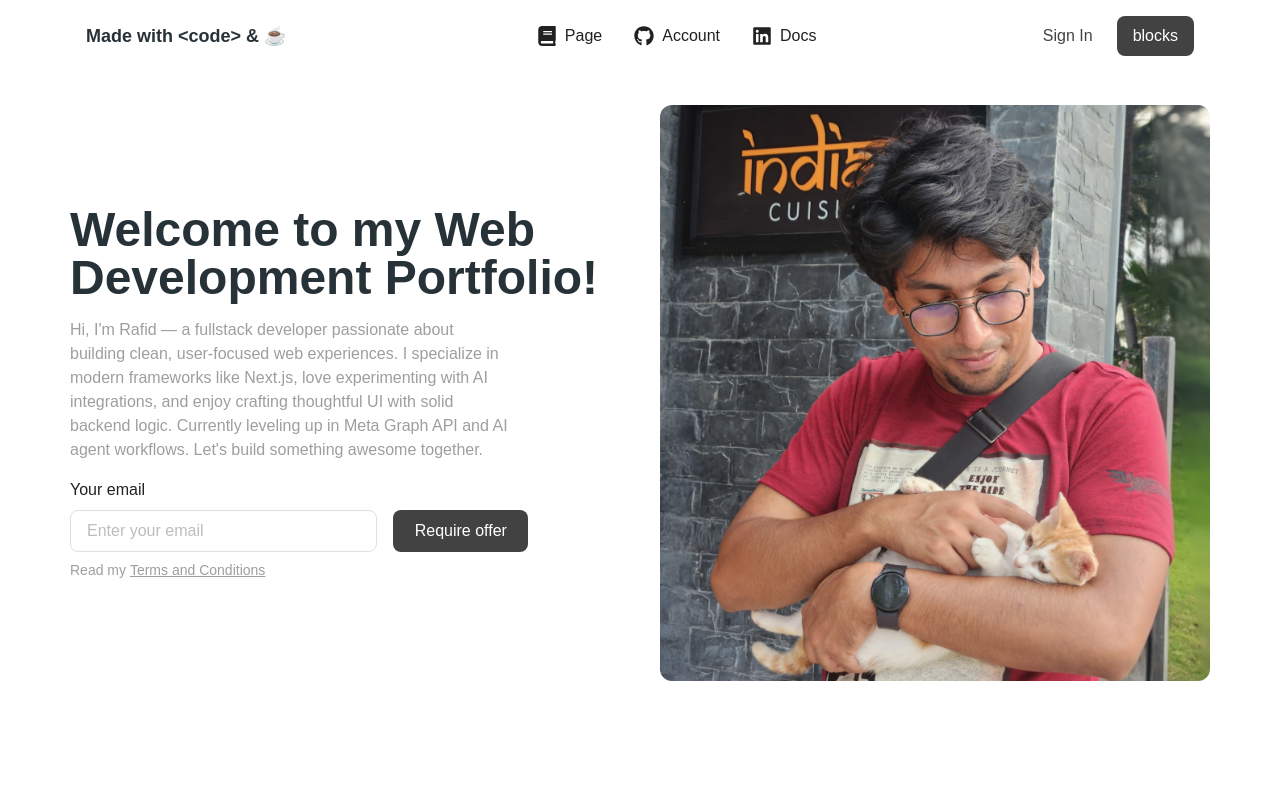
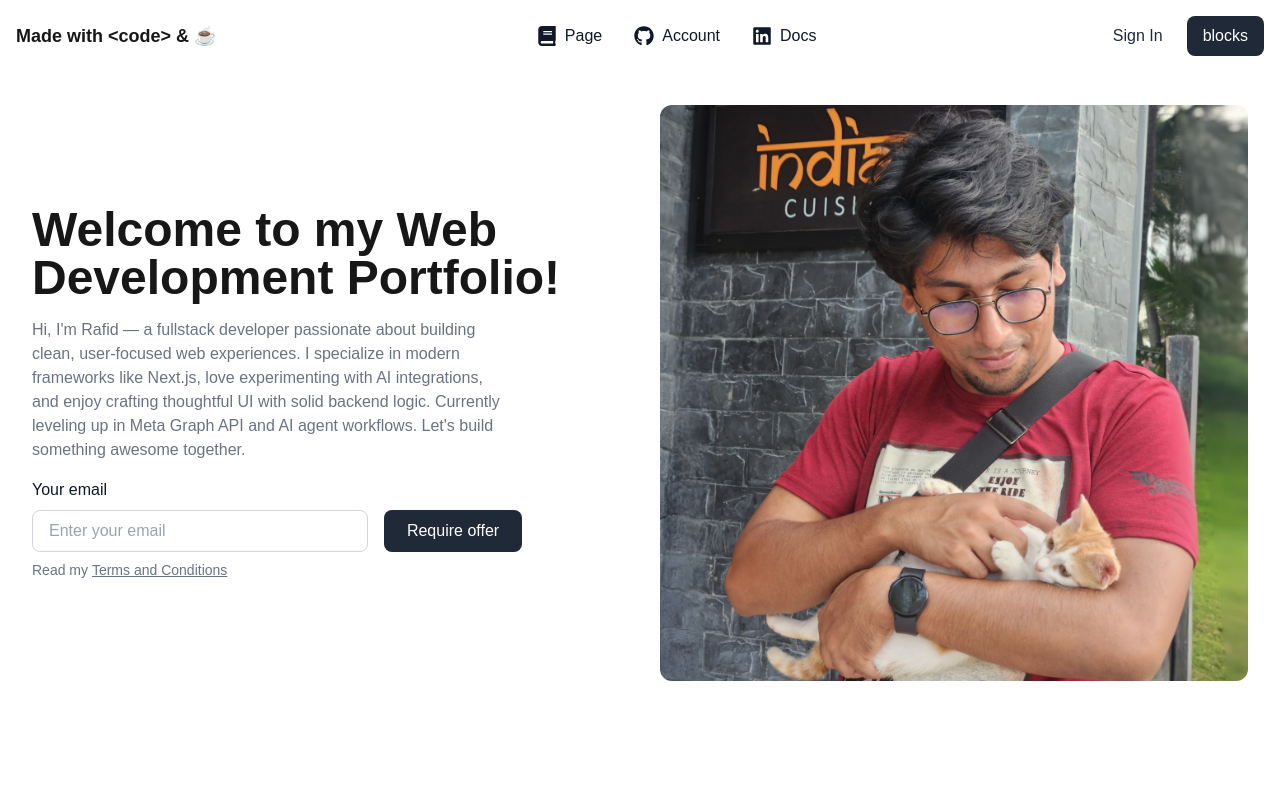
Before and after one commit to rafidrahman1/portfolio-website, a Next.js app: page / in a window 1280 px wide. Shown: the top 800 px of the page. Built offline with nearby package versions, Linux system fonts and the light colour scheme.

Commit message:
tailwind fix

```diff
--- a/tailwind.config.ts
+++ b/tailwind.config.ts
@@ -1,8 +1,7 @@
 "use client";
 import type { Config } from "tailwindcss";
-const withMT = require("@material-tailwind/react/utils/withMT");
 
-const config: Config = withMT({
+const config: Config = ({
   content: [
     "./app/**/*.{js,ts,jsx,tsx,mdx}",
     "./app/components/**/*.{js,ts,jsx,tsx,mdx}",
```
Also changed, not shown: material-tailwind.d.ts (deleted, +0 -8 lines).
